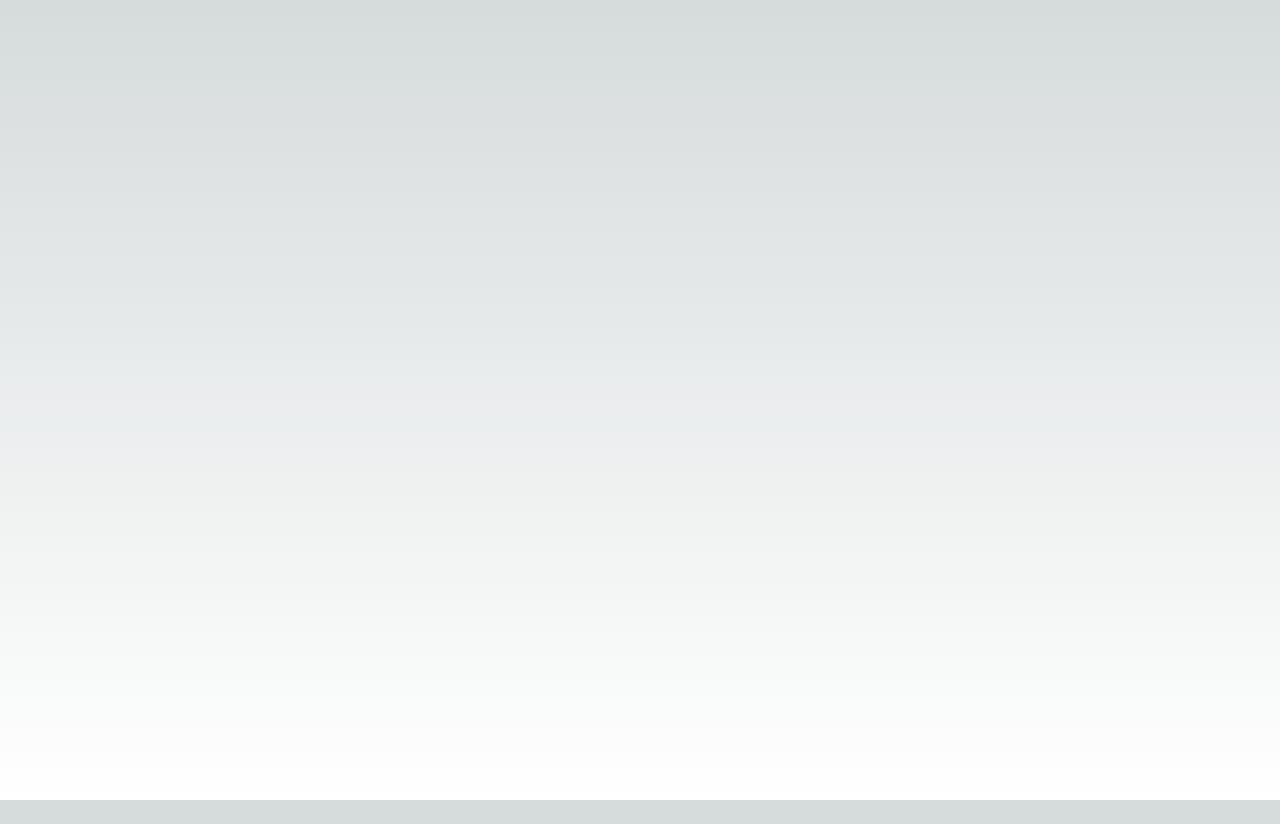
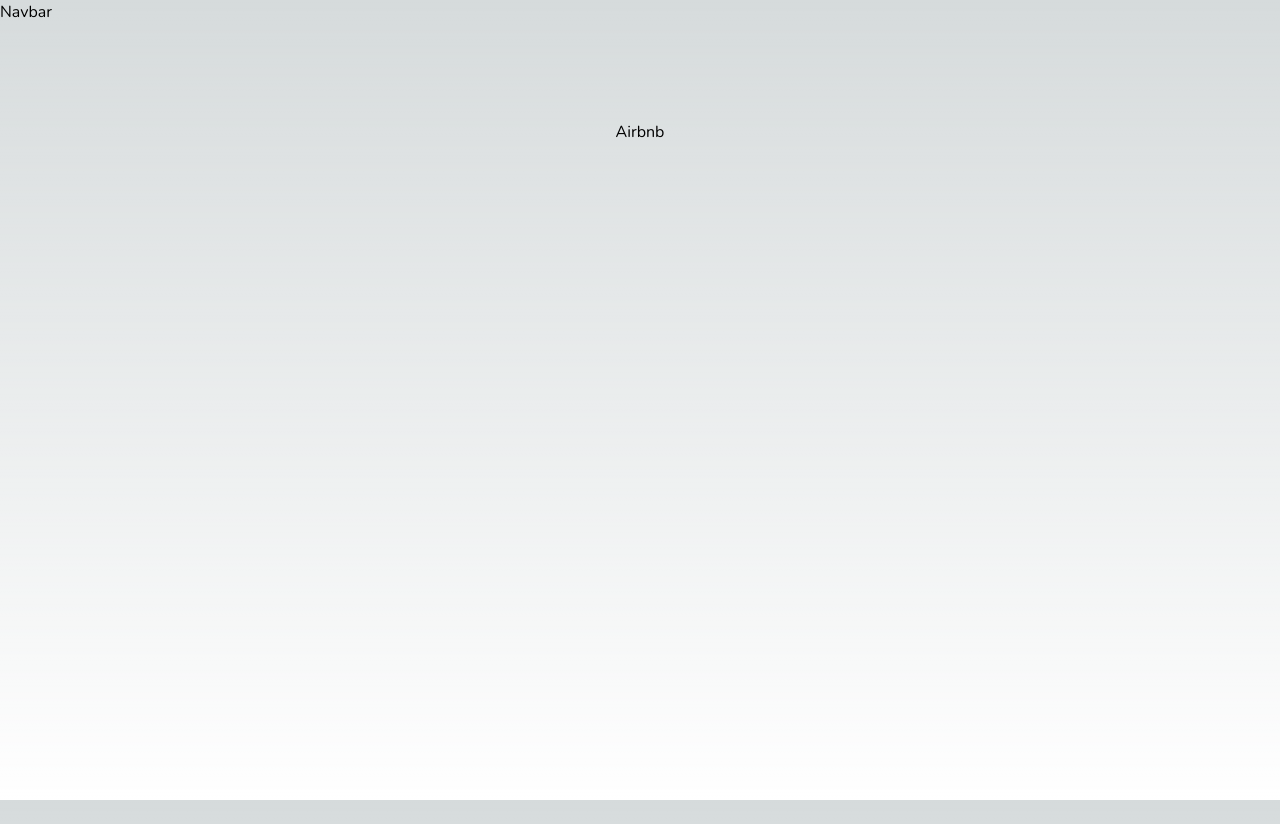
Before and after one commit to martinakrtzschmr/nextjs-complete-ux, a Next.js app: page / in a window 1280 px wide. Before the commit the page ends 800 px from the top, so only its background shows below. Built offline with nearby package versions, Linux system fonts and the light colour scheme.

Commit message:
Created Navbar

```diff
--- /dev/null
+++ b/app/components/navbar/Navbar.tsx
@@ -0,0 +1,9 @@
+import React from 'react'
+
+function Navbar() {
+  return (
+    <div>Navbar</div>
+  )
+}
+
+export default Navbar
--- a/app/layout.tsx
+++ b/app/layout.tsx
@@ -1,5 +1,6 @@
 import type { Metadata } from 'next';
 import { Nunito } from 'next/font/google';
+import Navbar from './components/navbar/Navbar';
 import './globals.css';
 
 const nunito = Nunito({ subsets: ['latin'] });
@@ -16,7 +17,10 @@ export default function RootLayout({
 }>) {
   return (
     <html lang='en'>
-      <body className={nunito.className}>{children}</body>
+      <body className={nunito.className}>
+        <Navbar />
+        {children}
+        </body>
     </html>
   );
 }
--- a/app/page.tsx
+++ b/app/page.tsx
@@ -1,7 +1,9 @@
 export default function Home() {
   return (
     <main className="flex min-h-screen flex-col items-center justify-between p-24">
-
+      <div>
+        Airbnb
+      </div>
     </main>
   );
 }
```
